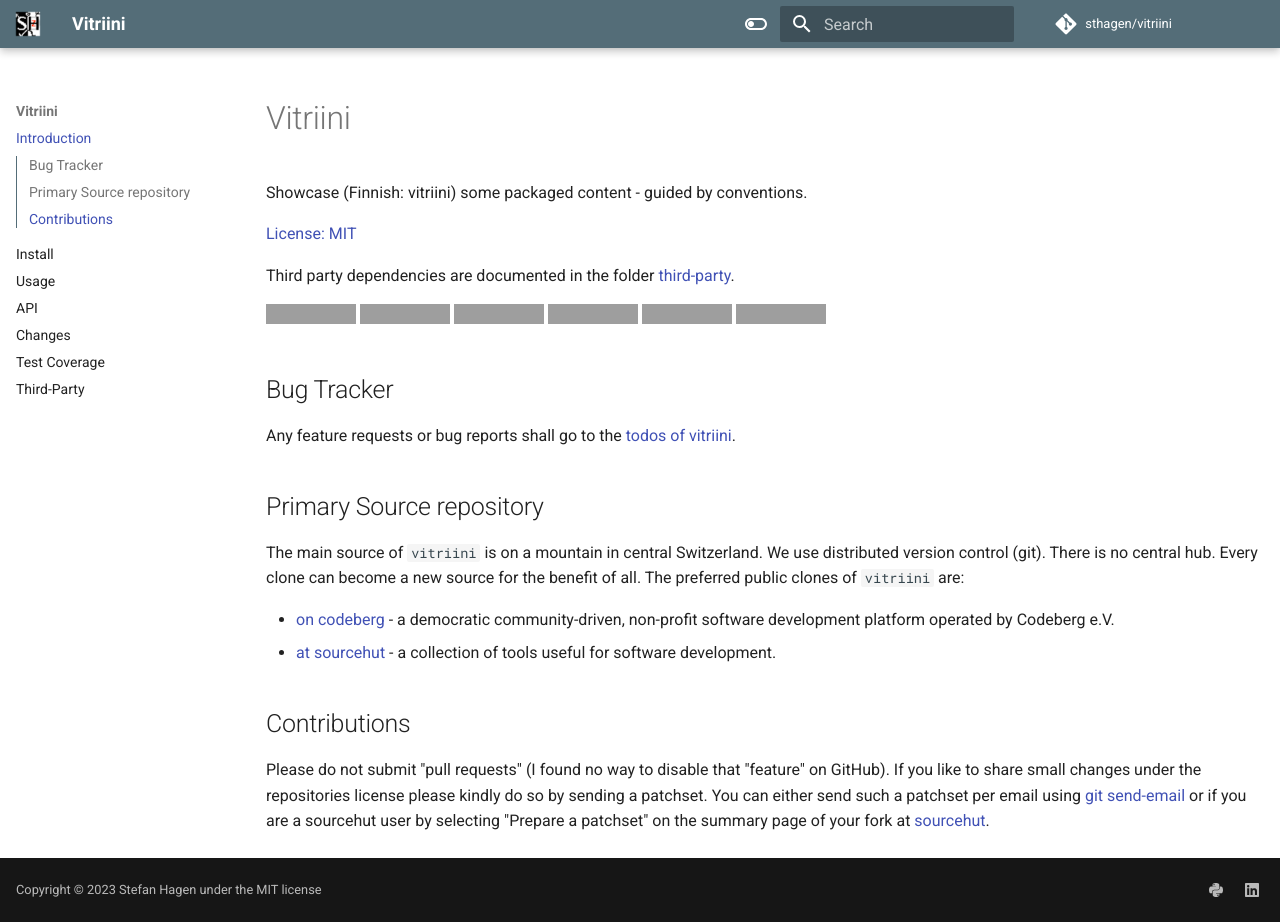
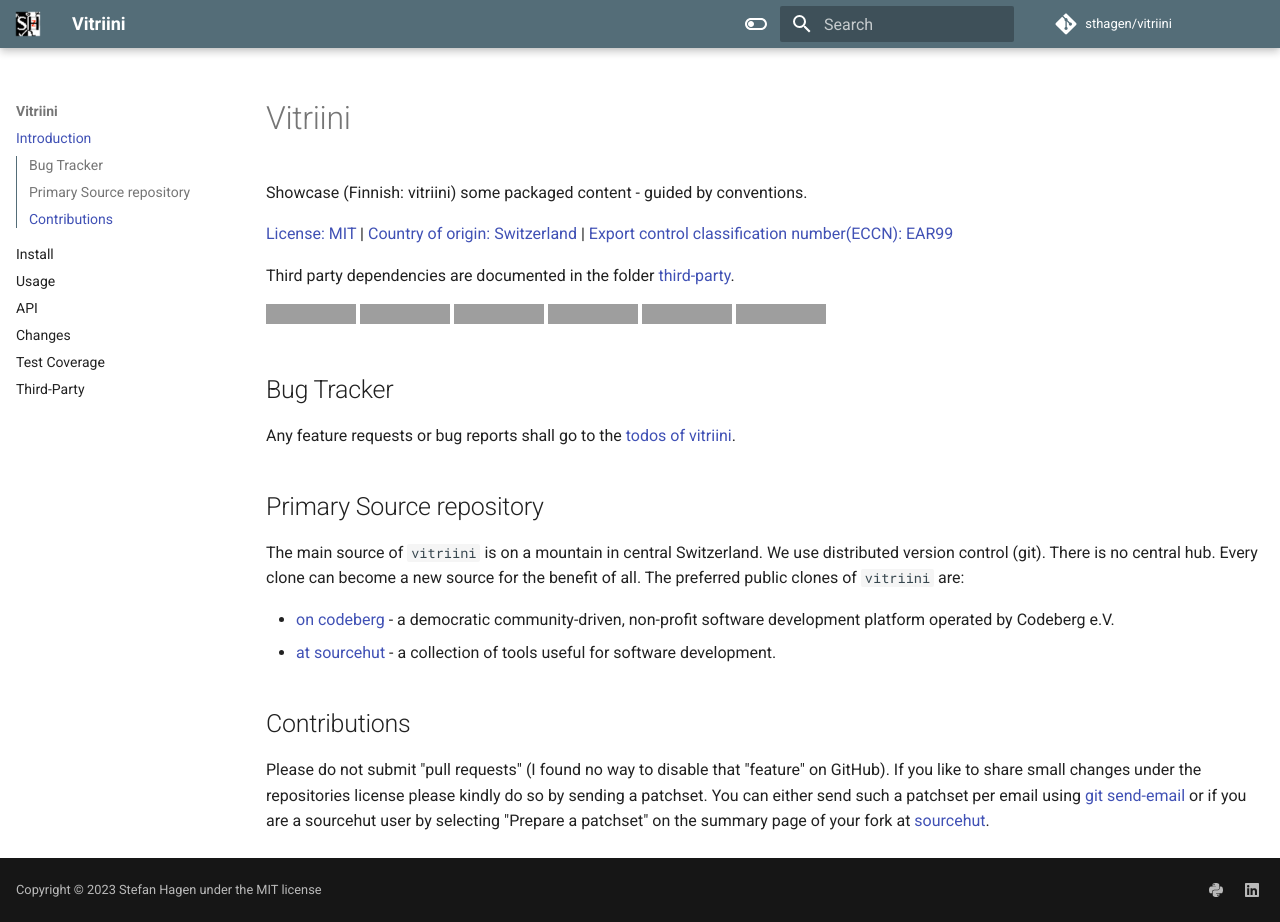
Before and after one commit to sthagen/vitriini, an MkDocs documentation site: the page built from docs/index.md, in a window 1280 px wide and 922 px high, cut to the strip 0-922 px from the top of the window. Built offline with MkDocs 1.6.1 and Material for MkDocs 9.7.7, drawn with Linux system fonts in a browser that asks for light colours; grey boxes are pictures that could not be loaded.

Commit message:
Amended landing page of docs with eccn and coo

```diff
--- a/docs/index.md
+++ b/docs/index.md
@@ -2,7 +2,9 @@
 
 Showcase (Finnish: vitriini) some packaged content - guided by conventions.
 
-[License: MIT](https://git.sr.ht/~sthagen/vitriini/tree/default/item/LICENSE)
+[License: MIT](https://git.sr.ht/~sthagen/vitriini/tree/default/item/LICENSE) |
+[Country of origin: Switzerland](https://git.sr.ht/~sthagen/vitriini/tree/default/item/COUNTRY-OF-ORIGIN) |
+[Export control classification number(ECCN): EAR99](https://git.sr.ht/~sthagen/vitriini/tree/default/item/EXPORT-CONTROL-CLASSIFICATION-NUMBER)
 
 Third party dependencies are documented in the folder [third-party](docs/third-party/README.md).
 
```
